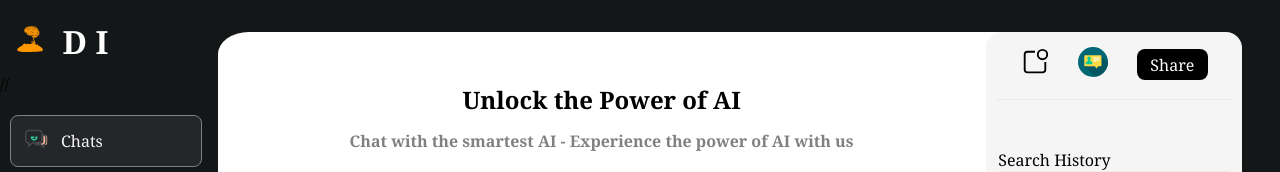
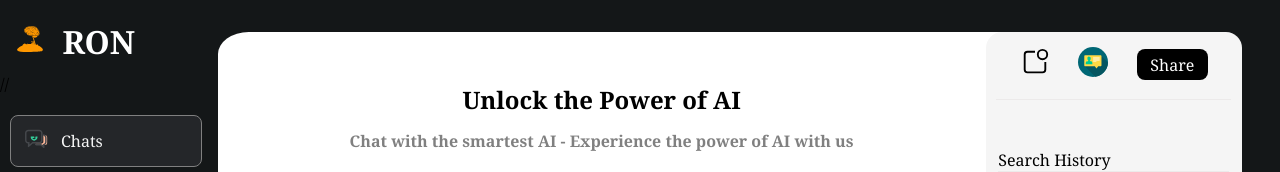
Before and after one commit to sanjeev74kr/AI-Chatbot, a React (Create React App) app: page / in a window 1280 px wide. Shown: the top 172 px of the page. Built offline with nearby package versions, Linux system fonts and the light colour scheme.

Commit message:
title change

```diff
--- a/src/components/App.js
+++ b/src/components/App.js
@@ -20,7 +20,7 @@ function App() {
           <img src='./brain.svg' alt='DI-icon' />
         </span>
         <span className='DI-text'>
-          <h1> D I</h1>
+          <h1> RON </h1>
         </span>
       </div>
     //  <div className='Vertical-line'></div>
```
